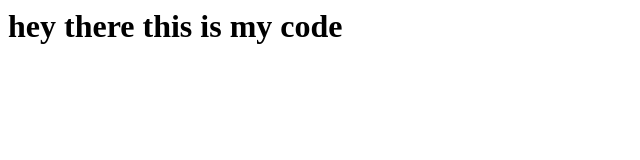
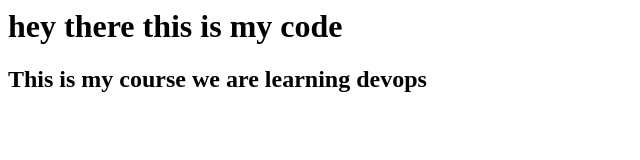
Before and after one commit to Dudu1432/-MyNewRepo, a plain HTML site: page index.html in a window 1280 px wide. Shown: the whole page, without its empty margins (0-640 px from the left). Drawn offline with Linux system fonts and the light colour scheme.

Commit message:
Update index.html

```diff
--- a/index.html
+++ b/index.html
@@ -1 +1,2 @@
 <h1> hey there this is my code </h1>
+<h2> This is my course we are learning devops</h2>
```
